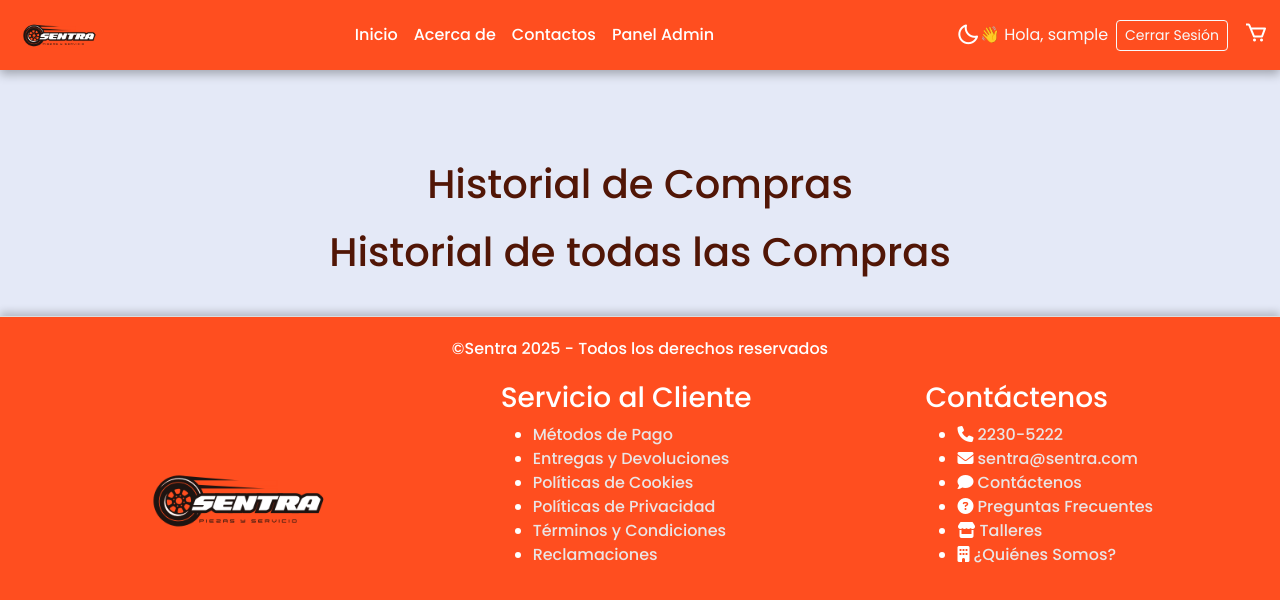
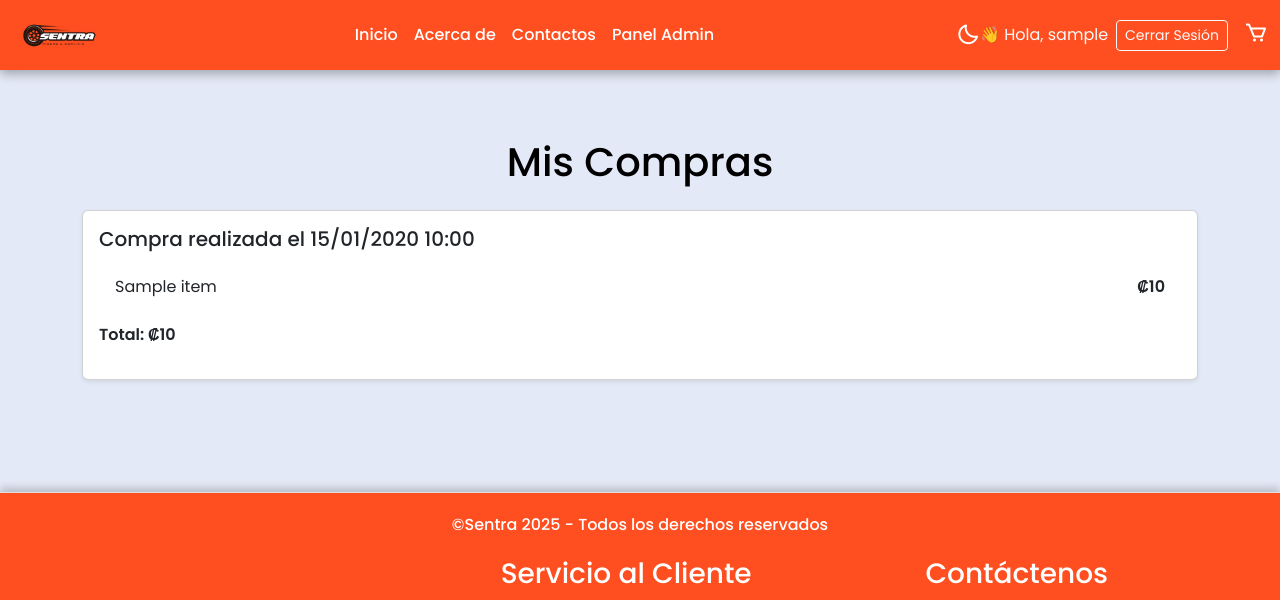
Before and after one commit to justinixdd/TallerSentra, a Flask app: page /perfil in a window 1280 px wide. Shown: the top 600 px of the page. Run offline with Flask 3, Linux system fonts and the light colour scheme; the visitor is signed in with stand-in values (Sample User, id 1); a database or web service that is not in the repository returns one stand-in record (values such as "Sample title").

Commit message:
Revamp perfil.html for displaying user purchases
Updated the purchase history template to display user purchases with details.

```diff
--- a/templates/perfil.html
+++ b/templates/perfil.html
@@ -1,15 +1,28 @@
 {% extends 'base.html' %}
-{% block titulo %} Historial {% endblock %}
+
 {% block content %}
-  <main>
-    <h1>Historial de Compras</h1>
-    <section id="compras-list">
+<div class="container py-5">
+  <h1 class="text-center mb-4">Mis Compras</h1>
 
-    </section>
+  {% if buys|length == 0 %}
+    <p class="text-center text-muted">Aún no has realizado ninguna compra.</p>
+  {% endif %}
 
-    <h1>Historial de todas las Compras</h1>
-    <section id="compras-list2">
-    </section>
-  </main>
-
+  {% for compra in buys %}
+    <div class="card mb-4 shadow-sm">
+      <div class="card-body">
+        <h5 class="card-title">Compra realizada el {{ compra.fecha.strftime("%d/%m/%Y %H:%M") }}</h5>
+        <ul class="list-group list-group-flush mt-3">
+          {% for item in compra.productos %}
+            <li class="list-group-item d-flex justify-content-between">
+              <span>{{ item.name }}</span>
+              <strong>₡{{ item.price }}</strong>
+            </li>
+          {% endfor %}
+        </ul>
+        <p class="mt-3 fw-bold">Total: ₡{{ compra.total }}</p>
+      </div>
+    </div>
+  {% endfor %}
+</div>
 {% endblock %}
```
